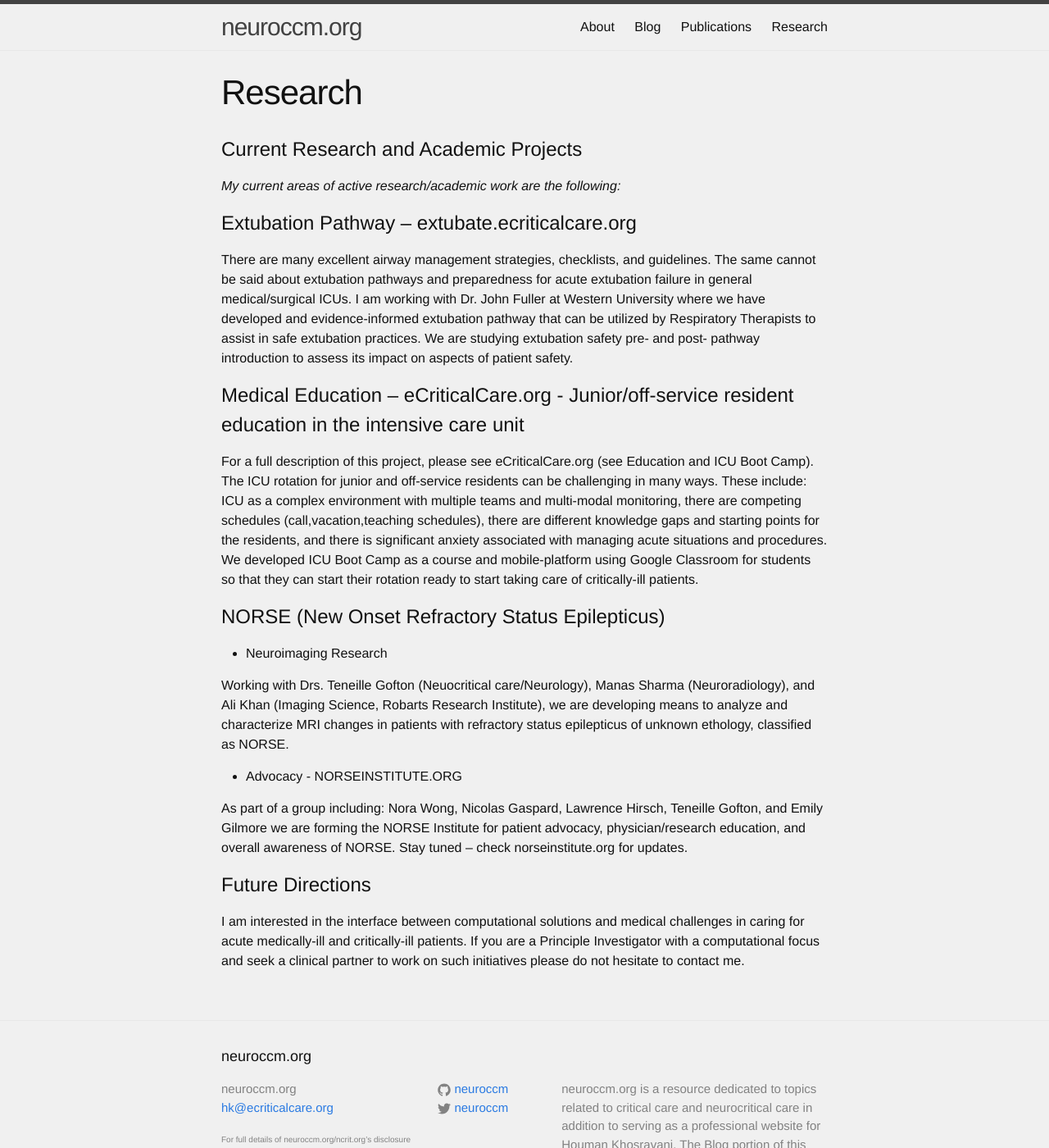
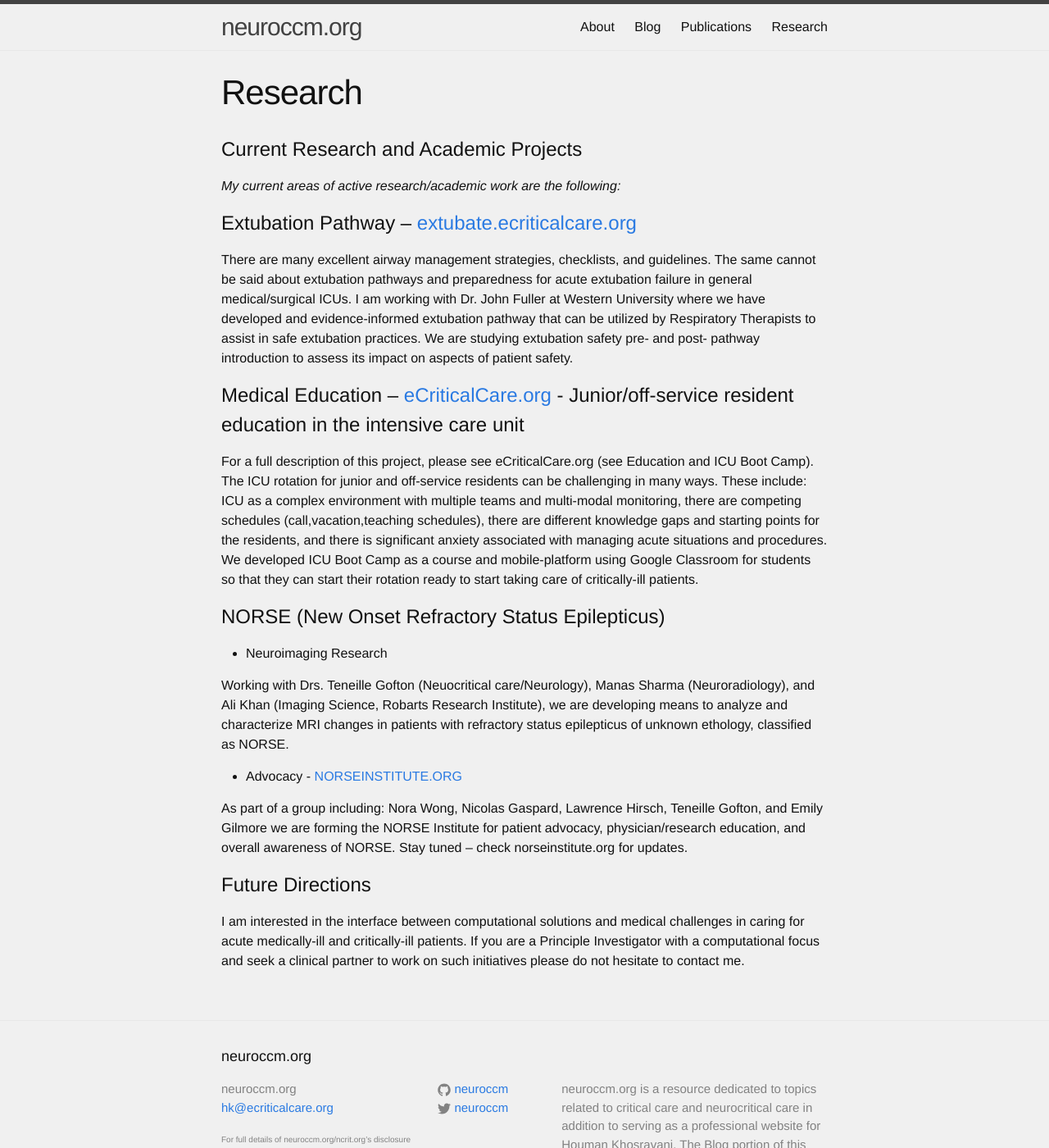
Before and after one commit to neuroccm/neuroccm.github.io, a Jekyll site: the page built from research.md, in a window 1280 px wide and 1400 px high. Shown: the whole window at 82% size. Built offline with Jekyll 4.4.1, drawn with Linux system fonts in a browser that asks for light colours; some of the changed lines change nothing that is shown.

Commit message:
neuroccm_0000008

```diff
--- a/research.md
+++ b/research.md
@@ -8,11 +8,11 @@ title: Research
 
 *My current areas of active research/academic work are the following:*
 
-# Extubation Pathway – extubate.ecriticalcare.org
+# Extubation Pathway – [extubate.ecriticalcare.org][extubate]
 
 There are many excellent airway management strategies, checklists, and guidelines. The same cannot be said about extubation pathways and preparedness for acute extubation failure in general medical/surgical ICUs. I am working with Dr. John Fuller at Western University where we have developed and evidence-informed extubation pathway that can be utilized by Respiratory Therapists to assist in safe extubation practices. We are studying extubation safety pre- and post- pathway introduction to assess its impact on aspects of patient safety.
 
-# Medical Education – eCriticalCare.org - Junior/off-service resident education in the intensive care unit
+# Medical Education – [eCriticalCare.org][ecriticalcare] - Junior/off-service resident education in the intensive care unit
 
 For a full description of this project, please see eCriticalCare.org (see Education and ICU Boot Camp).
 The ICU rotation for junior and off-service residents can be challenging in many ways. These include: ICU as a complex environment with multiple teams and multi-modal monitoring, there are competing schedules (call,vacation,teaching schedules), there are different knowledge gaps and starting points for the residents, and there is significant anxiety associated with managing acute situations and procedures.
@@ -24,10 +24,15 @@ We developed ICU Boot Camp as a course and mobile-platform using Google Classroo
 
 Working with Drs. Teneille Gofton (Neuocritical care/Neurology), Manas Sharma (Neuroradiology), and Ali Khan (Imaging Science, Robarts Research Institute), we are developing means to analyze and characterize MRI changes in patients with refractory status epilepticus of unknown ethology, classified as NORSE.
 
-* Advocacy - NORSEINSTITUTE.ORG
+* Advocacy - [NORSEINSTITUTE.ORG][norse]
 
 As part of a group including: Nora Wong, Nicolas Gaspard, Lawrence Hirsch, Teneille Gofton, and Emily Gilmore we are forming the NORSE Institute for patient advocacy, physician/research education, and overall awareness of NORSE. Stay tuned – check norseinstitute.org for updates.
 
 # Future Directions
 
 I am interested in the interface between computational solutions and medical challenges in caring for acute medically-ill and critically-ill patients. If you are a Principle Investigator with a computational focus and seek a clinical partner to work on such initiatives please do not hesitate to contact me.
+
+
+[ecriticalcare]:http://ecriticalcare.org
+[extubate]:http://extubate.ecriticalcare.org
+[norse]:http://norseinstitute.org
```
